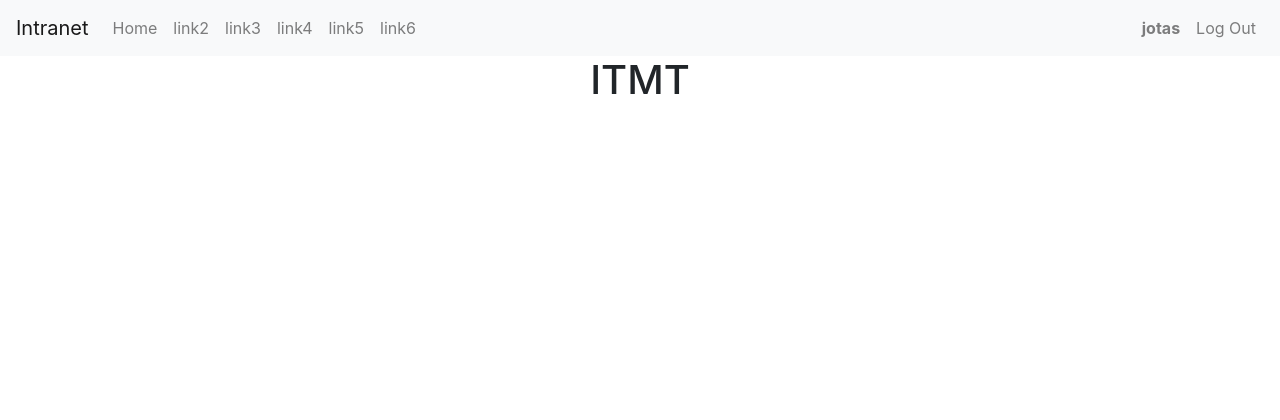
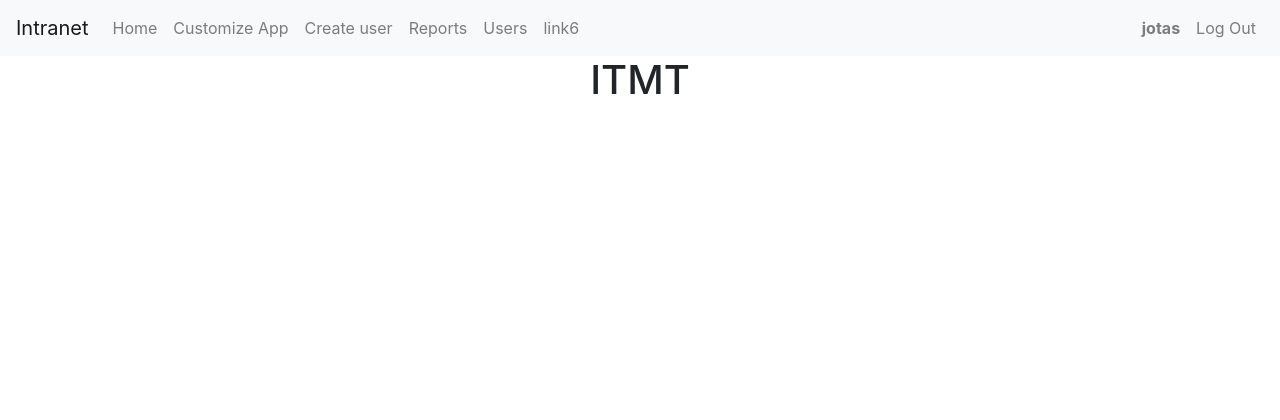
Before and after one commit to jotasenator/final_project, a Django app: page /users in a window 1280 px wide. Shown: the top 420 px of the page. Run offline with Django 4.2, Linux system fonts and the light colour scheme; a user stored in the database is signed in; data comes from the database, SQL or seed files in the repository; both versions use the stored data as it was after the commit; some libraries are stand-ins or nearby versions.

Commit message:
Place link option in navbar, Clean index.html for placing explanation of app behavior, Create some users, Make some reports

```diff
--- a/capstone/templates/capstone/layout.html
+++ b/capstone/templates/capstone/layout.html
@@ -36,16 +36,16 @@
             <a class="nav-link" href="{% url 'index' %}">Home</a>
           </li>
           <li class="nav-item">
-            <a class="nav-link" href="#">link2</a>
+            <a class="nav-link" href="{% url 'customize_app' %}">Customize App</a>
           </li>
           <li class="nav-item">
-            <a class="nav-link" href="#">link3</a>
+            <a class="nav-link" href="{% url 'create_profile' %}">Create user </a>
           </li>
           <li class="nav-item">
-            <a class="nav-link" href="#">link4</a>
+            <a class="nav-link" href="{% url 'reports' %}">Reports</a>
           </li>
           <li class="nav-item">
-            <a class="nav-link" href="#">link5</a>
+            <a class="nav-link" href="{% url 'users' %}">Users</a>
           </li>
           <li class="nav-item">
             <a class="nav-link" href="#">link6</a>
```
Also changed, not shown: capstone/templates/capstone/admin.html (+1 -20 lines), db.sqlite3, media/company_logo/Robin_Hood_Disney.webp (added), media/company_logo/batman.jpeg (added), media/company_logo/guillermoTell.jpeg (added), media/profile_pictures/Robin_Hood_Disney.webp (added), media/profile_pictures/batman.jpeg (added), media/profile_pictures/guillermoTell.jpeg (added).
